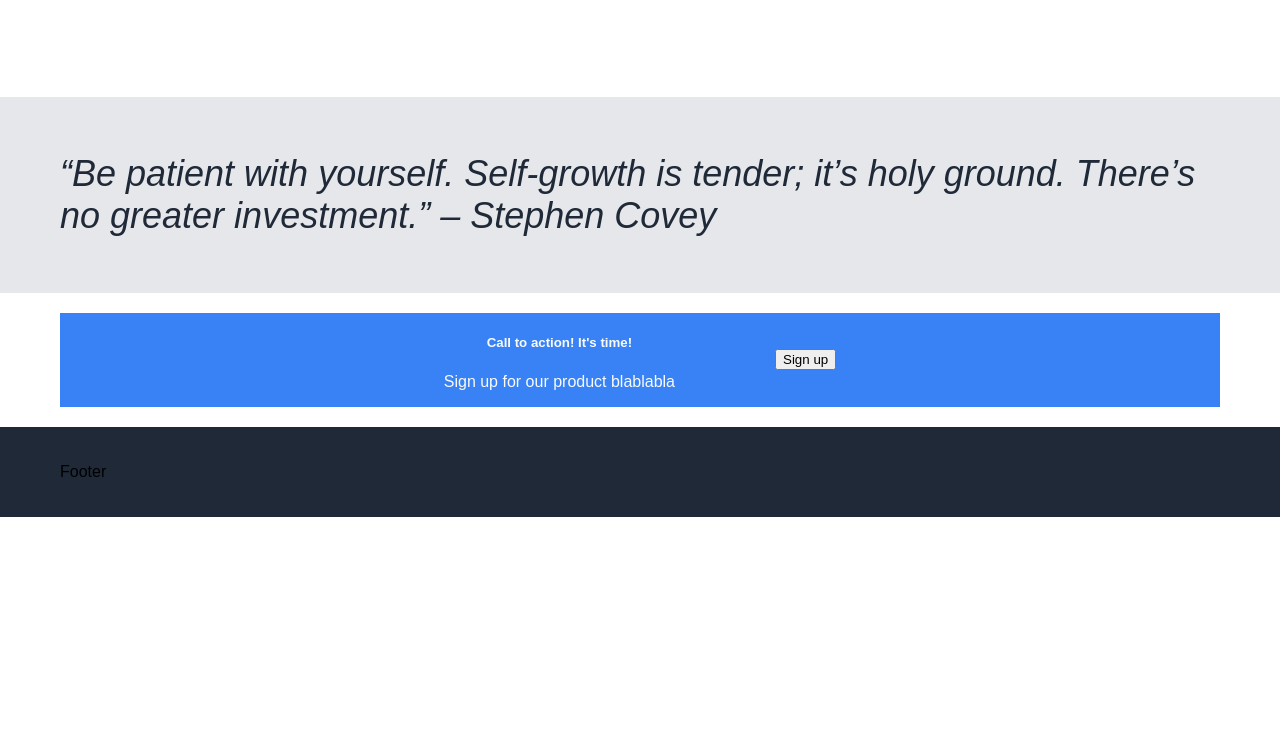
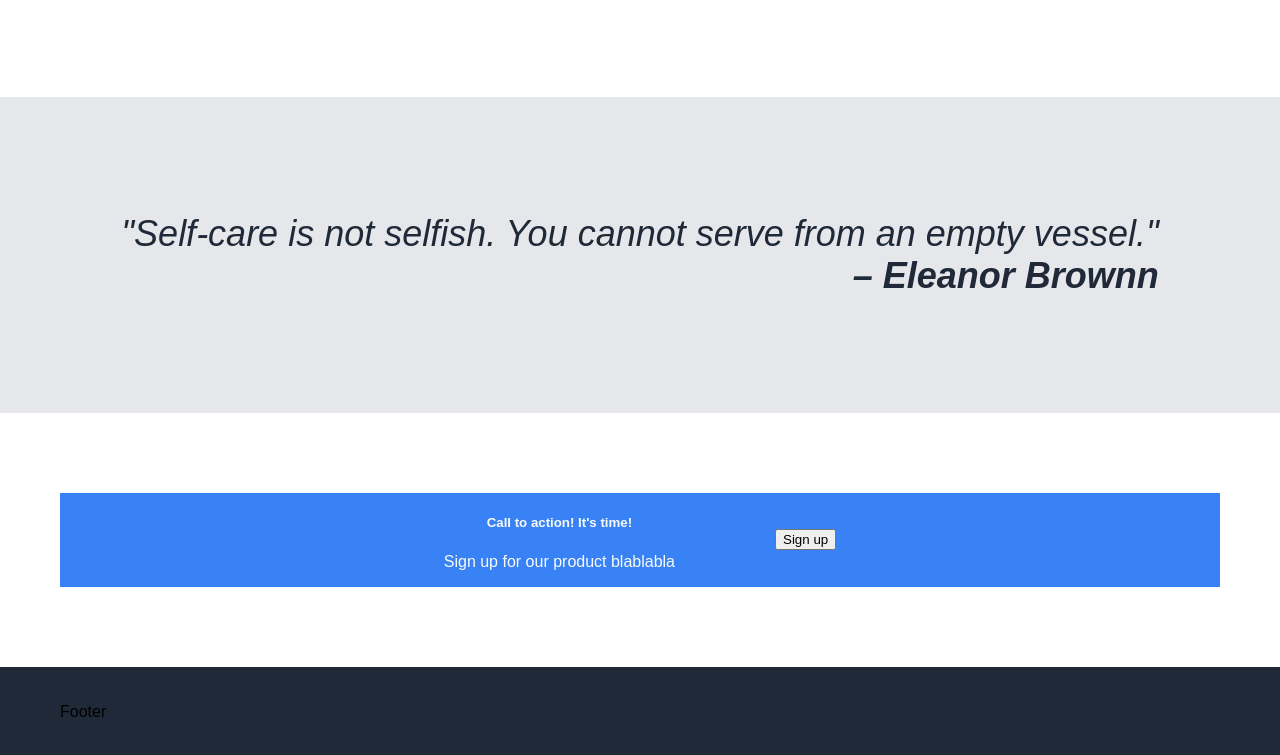
Before and after one commit to celes-sb/massage-landing-page, a plain HTML site: page index.html in a window 1280 px wide. Shown: the part 899-1654 px from the top of the page. Before the commit the page ends 1416 px from the top, so only its background shows below. Drawn offline with Linux system fonts and the light colour scheme.

Commit message:
section-3 completed

```diff
--- a/index.html
+++ b/index.html
@@ -19,7 +19,9 @@
       <div class="section-1-left">
         <h1>Treat yourself ❤</h1>
         <p>
-          Where our skilled therapists provide personalized massage treatments to ease your daily stress. Enjoy a peaceful escape that fits seamlessly into your everyday routine.
+          Where our skilled therapists provide personalized massage treatments
+          to ease your daily stress. Enjoy a peaceful escape that fits
+          seamlessly into your everyday routine.
         </p>
         <button>Sign up</button>
       </div>
@@ -66,8 +68,8 @@
     </div>
     <div class="section-3">
       <p>
-        “Be patient with yourself. Self-growth is tender; it’s holy ground.
-        There’s no greater investment.” – Stephen Covey
+        "Self-care is not selfish. You cannot serve from an empty vessel."
+        <br /><strong>– Eleanor Brownn</strong>
       </p>
     </div>
     <div class="section-4">
--- a/styles.css
+++ b/styles.css
@@ -113,7 +113,7 @@ body {
 .section-3 {
   display: flex;
   flex-direction: column;
-  padding: 20px 60px 20px 60px;
+  padding: 80px 60px 80px 60px;
   justify-content: center;
   align-items: center;
   background-color: #e5e7eb;
@@ -122,8 +122,12 @@ body {
   font-style: italic;
 }
 
+.section-3 p {
+text-align: end;
+}
+
 .section-4 {
-  padding: 20px 60px 20px 60px;
+  padding: 80px 60px 80px 60px;
   text-align: center;
 }
 
```
Lines whose indentation alone changed are shown as unchanged.
